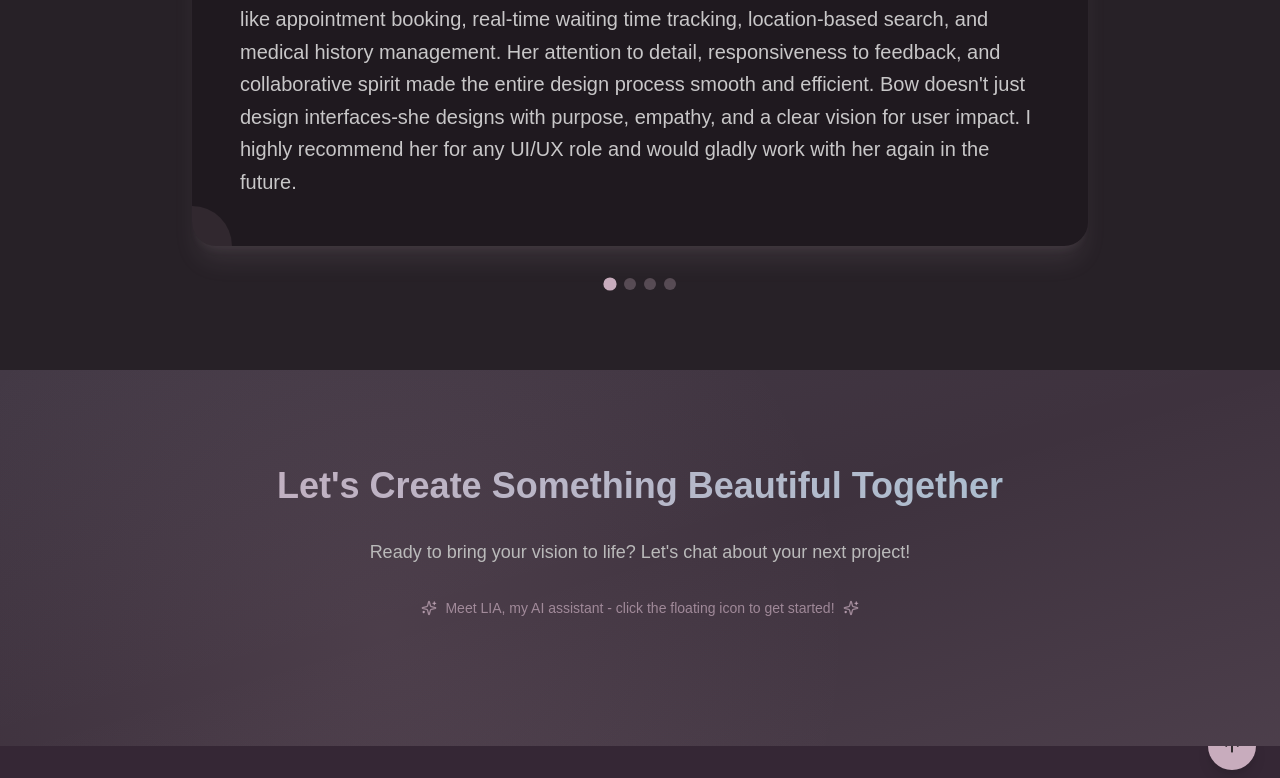
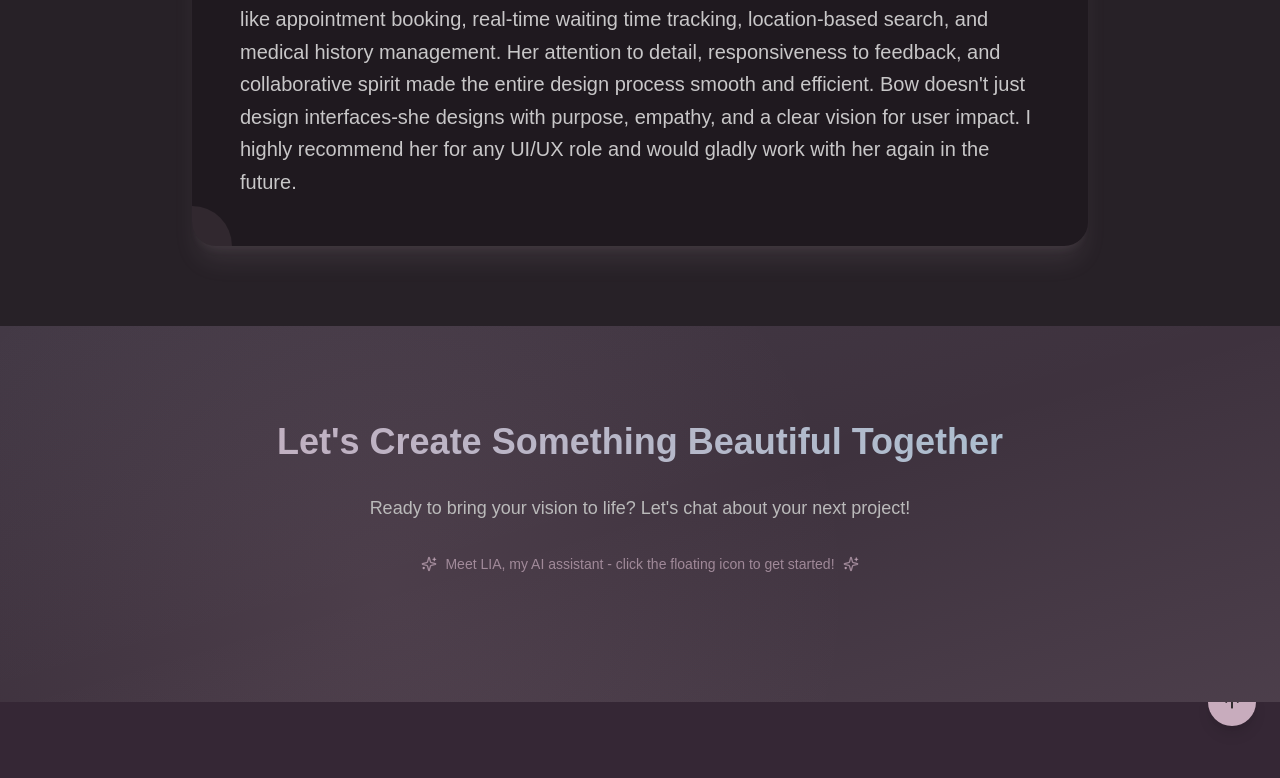
Before and after one commit to BOW-thepm/bolatito-oyeyemi-winjobi, a React (Vite) app: page / in a window 1280 px wide. Shown: the part 5427-6205 px from the top of the page. Built offline with nearby package versions, Linux system fonts and the light colour scheme; a web font is replaced by a local one.

Commit message:
Refactor: Remove testimonials

```diff
--- a/src/components/TestimonialsSection.tsx
+++ b/src/components/TestimonialsSection.tsx
@@ -24,51 +24,11 @@ const testimonials: Testimonial[] = [
     content: "I had the pleasure of working with Bow on the UI/UX design of our healthcare application, and I can confidently say that she is a talented and dedicated designer who brings both creativity and precision to her work. From day one, Bow showed a deep understanding of user-centered design principles and transformed complex healthcare workflows into intuitive, seamless experiences for our users. She was instrumental in shaping features like appointment booking, real-time waiting time tracking, location-based search, and medical history management. Her attention to detail, responsiveness to feedback, and collaborative spirit made the entire design process smooth and efficient. Bow doesn't just design interfaces-she designs with purpose, empathy, and a clear vision for user impact. I highly recommend her for any UI/UX role and would gladly work with her again in the future.",
     rating: 5,
     avatar: "/lovable-uploads/5a4177fc-16e5-4453-b8ee-7a09d6e86f15.png"
-  },
-  {
-    id: 1,
-    name: "Jane Cooper",
-    position: "Product Manager",
-    company: "Spotify",
-    content: "Bolatito created an exceptional product that exceeded our expectations. Her attention to detail and user-centered approach resulted in a design that our customers love.",
-    rating: 5,
-    avatar: "https://randomuser.me/api/portraits/women/12.jpg"
-  },
-  {
-    id: 2,
-    name: "Alex Morgan",
-    position: "CEO",
-    company: "TechFlow",
-    content: "Working with Bolatito was a game-changer for our product. Her intuitive designs and research-driven approach helped us increase user engagement by 45%.",
-    rating: 5,
-    avatar: "https://randomuser.me/api/portraits/men/32.jpg"
-  },
-  {
-    id: 3,
-    name: "Sarah Johnson",
-    position: "Marketing Director",
-    company: "Notion",
-    content: "I was impressed by Bolatito's ability to translate complex requirements into clean, intuitive interfaces. She's not just a designer but a strategic partner.",
-    rating: 5,
-    avatar: "https://randomuser.me/api/portraits/women/44.jpg"
   }
 ];
 
 const TestimonialsSection = () => {
-  const [currentIndex, setCurrentIndex] = useState(0);
-  const [isPaused, setIsPaused] = useState(false);
-
-  useEffect(() => {
-    if (isPaused) return;
-
-    const interval = setInterval(() => {
-      setCurrentIndex((prevIndex) => (prevIndex + 1) % testimonials.length);
-    }, 9000); // 9 seconds per testimonial
-
-    return () => clearInterval(interval);
-  }, [isPaused]);
-
-  const currentTestimonial = testimonials[currentIndex];
+  const currentTestimonial = testimonials[0];
 
   return (
     <section id="testimonials" className="py-20 bg-primary/5 overflow-hidden">
@@ -87,11 +47,7 @@ const TestimonialsSection = () => {
         </motion.div>
 
         <div className="flex justify-center">
-          <div
-            className="max-w-4xl w-full relative"
-            onMouseEnter={() => setIsPaused(true)}
-            onMouseLeave={() => setIsPaused(false)}
-          >
+          <div className="max-w-4xl w-full relative">
             <AnimatePresence mode="wait">
               <motion.div
                 key={currentTestimonial.id}
@@ -149,22 +105,6 @@ const TestimonialsSection = () => {
                 </div>
               </motion.div>
             </AnimatePresence>
-
-            {/* Progress indicators */}
-            <div className="flex justify-center mt-8 space-x-2">
-              {testimonials.map((_, index) => (
-                <button
-                  key={index}
-                  onClick={() => setCurrentIndex(index)}
-                  className={cn(
-                    "w-3 h-3 rounded-full transition-all duration-300",
-                    index === currentIndex
-                      ? "bg-primary scale-110"
-                      : "bg-primary/30 hover:bg-primary/50"
-                  )}
-                />
-              ))}
-            </div>
           </div>
         </div>
       </div>
```
